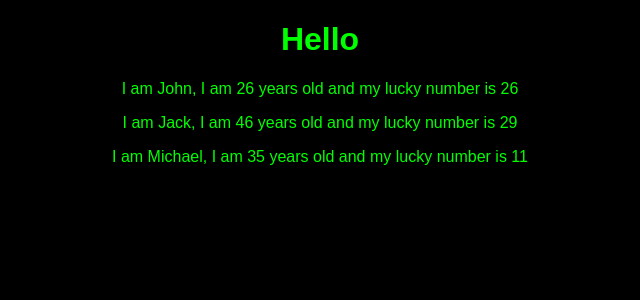
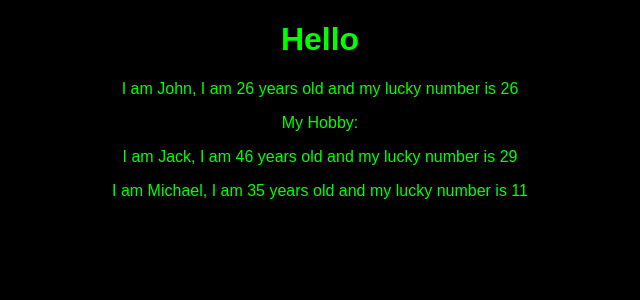
Before and after one commit to BogdanAndrijevski/react-basics, a React (Create React App) app: page / in a window 1280 px wide. Shown: the top 300 px of the page, without its empty margins (320-960 px from the left). Built offline with nearby package versions, Linux system fonts and the light colour scheme.

Commit message:
ver 1.04 - children props

```diff
--- a/src/App.js
+++ b/src/App.js
@@ -18,4 +18,4 @@ class App extends Component {
 
 export default App;
 
-// ver 1.03 - tut 37. working with props
+// ver 1.04 - tut 37. Understanding the Children Property
--- a/src/Person/Person.js
+++ b/src/Person/Person.js
@@ -1,7 +1,12 @@
 import React from 'react';
 
 const person = (props) => {
-return <p>I am {props.name}, I am {props.age} years old and my lucky number is {Math.floor(Math.random() * 30)}</p>
+    return (
+        <div>
+            <p>I am {props.name}, I am {props.age} years old and my lucky number is {Math.floor(Math.random() * 30)}</p>
+            <p>{props.children}</p>
+        </div>
+    )
 }
 
 export default person;
```
